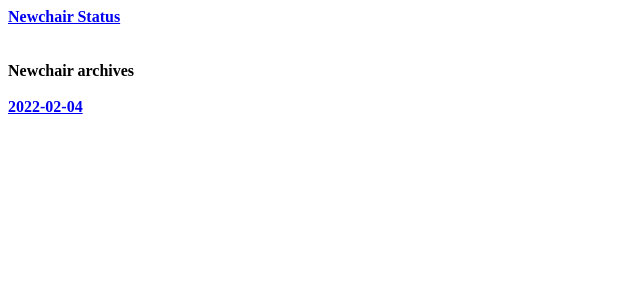
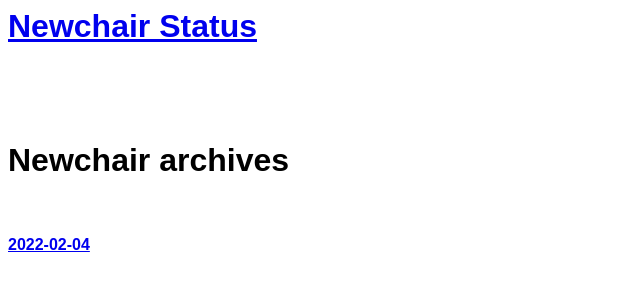
Before and after one commit to forevertoocat/newchair, a plain HTML site: page index.html in a window 1280 px wide. Shown: the whole page, without its empty margins (0-640 px from the left). Drawn offline with Linux system fonts and the light colour scheme.

Commit message:
Update index.html

```diff
--- a/index.html
+++ b/index.html
@@ -1,7 +1,12 @@
-<a href="https://stats.uptimerobot.com/w2xQDIvZ7g"><b>Newchair Status</b></a>
+<style>
+* {
+  font-family: Sans-Serif;
+}
+</style>
+<a href="https://stats.uptimerobot.com/w2xQDIvZ7g"><h1>Newchair Status</h1></a>
 <br><br><br>
 
-<b>Newchair archives</b>
+<h1>Newchair archives</h1>
 <br>
 <br>
 <a href="https://drive.google.com/file/d/1XabrwMRErAlQFhSlBYZ08w5rofOllV1h/view?usp=sharing"><b>2022-02-04</b></a>
```
